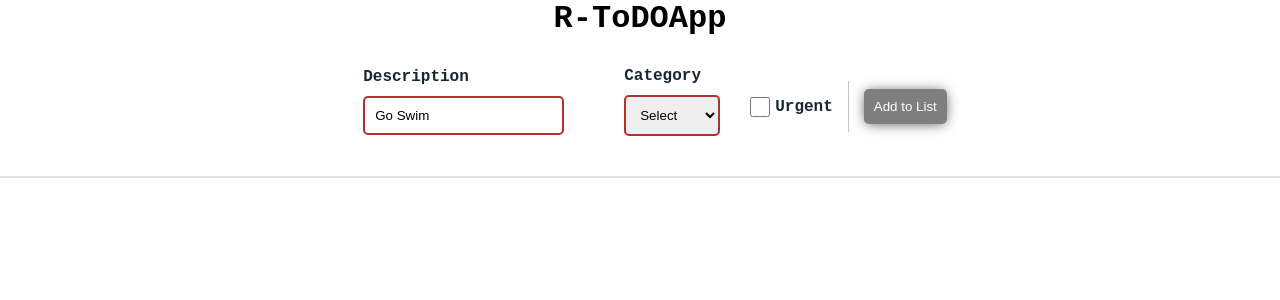
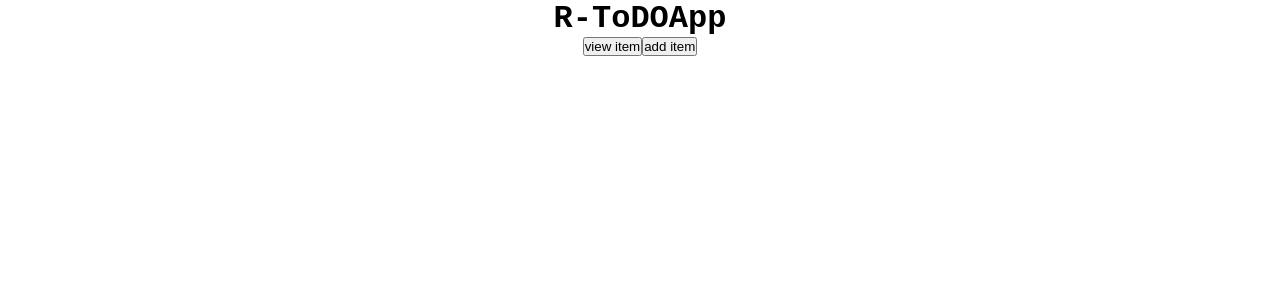
Before and after one commit to meeraqunaibi/to-do-list, a React (Create React App) app: page / in a window 1280 px wide. Shown: the top 300 px of the page. Built offline with nearby package versions, Linux system fonts and the light colour scheme.

Commit message:
add-multiple-pages

```diff
--- a/src/App.jsx
+++ b/src/App.jsx
@@ -1,13 +1,13 @@
 import { useState } from "react";
 import "./App.css";
-import Form from "./components/form/form.component";
-import List from "./components/list/list.component";
-import Modal from "./components/modal/modal.component";
+import AddItem from "./pages/addItem/addItem.component";
+import ViewItems from "./pages/viewItems/viewItem.component";
 
 function App() {
   const [items, setItems] = useState([]);
   const [isShown, setIsShown] = useState(false);
   const [id, setId] = useState();
+  const [currentPage, setCurrentPage] = useState("");
   const addNewItem = (item) => {
     setItems([...items, item]);
   };
@@ -34,10 +34,31 @@ function App() {
   return (
     <div className="App">
       <h1 style={{ fontWeigh: 600 }}>R-ToDOApp</h1>
-      <Form addItem={addNewItem} />
-      <List onFinish={onFinish} items={items} showDialog={showDialog} />
-      {isShown ? (
-        <Modal id={id} deleteTask={onDelete} undoDelete={undoDelete} />
+      <button
+        onClick={() => {
+          setCurrentPage("view");
+        }}
+      >
+        view item
+      </button>
+      <button
+        onClick={() => {
+          setCurrentPage("add");
+        }}
+      >
+        add item
+      </button>
+      {currentPage === "add" ? <AddItem addNewItem={addNewItem} /> : ""}
+      {currentPage === "view" ? (
+        <ViewItems
+          onFinish={onFinish}
+          items={items}
+          showDialog={showDialog}
+          id={id}
+          deleteTask={onDelete}
+          undoDelete={undoDelete}
+          isShown={isShown}
+        />
       ) : (
         ""
       )}
--- /dev/null
+++ b/src/pages/addItem/addItem.component.js
@@ -0,0 +1,11 @@
+import React from "react";
+import Form from "../../components/form/form.component";
+
+export const AddItem = (props) => {
+  return (
+    <div>
+      <Form addItem={props.addNewItem} />
+    </div>
+  );
+};
+export default AddItem;
--- /dev/null
+++ b/src/pages/viewItems/viewItem.component.js
@@ -0,0 +1,18 @@
+import React from "react";
+import List from "../../components/list/list.component";
+import Modal from "../../components/modal/modal.component";
+
+
+export const ViewItems = (props) => {
+  return (
+    <div>
+      <List onFinish={props.onFinish} items={props.items} showDialog={props.showDialog} />
+      {props.isShown ? (
+        <Modal id={props.id} deleteTask={props.deleteTask} undoDelete={props.undoDelete} />
+      ) : (
+        ""
+      )}
+    </div>
+  );
+};
+export default ViewItems;
```
